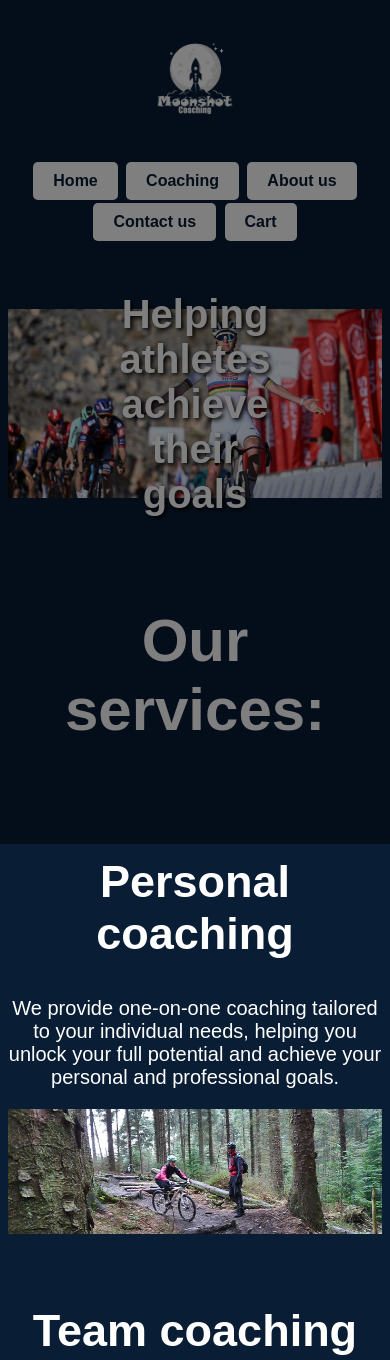
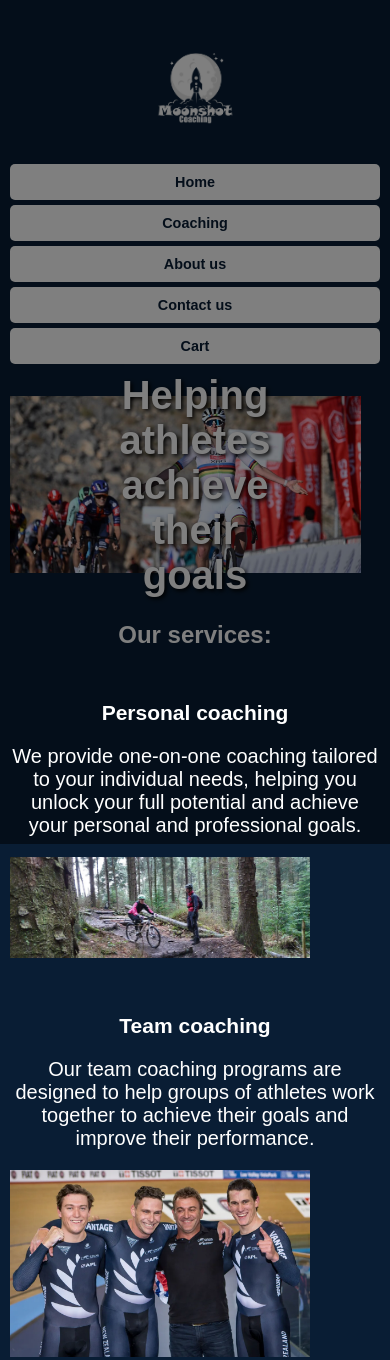
Before and after one commit to Dihan1454/Moonshot-Coaching-Website, a plain HTML site: page index.html in a window 390 px wide. Shown: the top 1360 px of the page. Drawn offline with Linux system fonts and the light colour scheme.

Commit message:
Update style.css

```diff
--- a/style.css
+++ b/style.css
@@ -6,6 +6,8 @@ body {
     text-align: center;
     position: relative;
     overflow-x: hidden;
+    margin: 0;
+    padding: 0;
 }
 
 h2, h3 {
@@ -117,6 +119,11 @@ div {
     height: auto;
     display: inline-block;
 }
+
+.logo-container img {
+    width: 200px; /* Adjust logo size */
+}
+
 table {
     width: 100%;
     text-align: center;
@@ -145,9 +152,17 @@ li {
     color: white;
     text-align: left;
 }
+
+.navigation {
+    display: flex;
+    justify-content: center;
+    gap: 10px;
+}
+
 .navigation button {
     padding: 10px 20px;
     font-size: 16px;
+    font-size: 1rem;
     background-color: #ffffff;
     color: #091d34;
     border: none;
@@ -303,3 +318,75 @@ body.dimmed::before {
     z-index: 1;
     pointer-events: none;
 }
+
+/* Responsive styles for smartphones */
+@media screen and (max-width: 768px) {
+    body {
+        font-size: 14px; /* Adjust font size for smaller screens */
+        padding: 10px;
+    }
+
+    .logo-container img {
+        width: 150px; /* Reduce logo size */
+    }
+
+    .navigation {
+        flex-direction: column; /* Stack navigation buttons vertically */
+        gap: 5px;
+    }
+
+    .navigation button {
+        width: 100%; /* Make buttons full-width */
+        font-size: 0.9rem; /* Reduce button font size */
+    }
+
+    h1 {
+        font-size: 1.5rem; /* Adjust heading size */
+        text-align: center;
+    }
+
+    .service {
+        margin: 20px 0; /* Add spacing between services */
+        text-align: center; /* Center-align content */
+    }
+
+    .service img {
+        width: 100%; /* Make images responsive */
+        max-width: 300px; /* Limit maximum width */
+        height: auto; /* Maintain aspect ratio */
+    }
+
+    table {
+        width: 100%; /* Make table responsive */
+        font-size: 0.9rem; /* Adjust table font size */
+    }
+
+    .cart-buttons button {
+        width: 100%; /* Make buttons full-width */
+        margin-bottom: 10px; /* Add spacing between buttons */
+    }
+
+    .contact-section {
+        padding: 10px; /* Add padding for better spacing */
+    }
+
+    form input, form textarea {
+        width: 100%; /* Make form inputs full-width */
+        margin-bottom: 10px; /* Add spacing between inputs */
+    }
+
+    form button {
+        width: 100%; /* Make submit button full-width */
+        padding: 10px;
+    }
+
+    .image-container img {
+        width: 90vw; /* Make image width responsive to viewport width */
+        height: auto; /* Maintain aspect ratio */
+    }
+
+    .overlay-text {
+        font-size: 1rem; /* Adjust overlay text size */
+        padding: 10px;
+    }
+}
```
